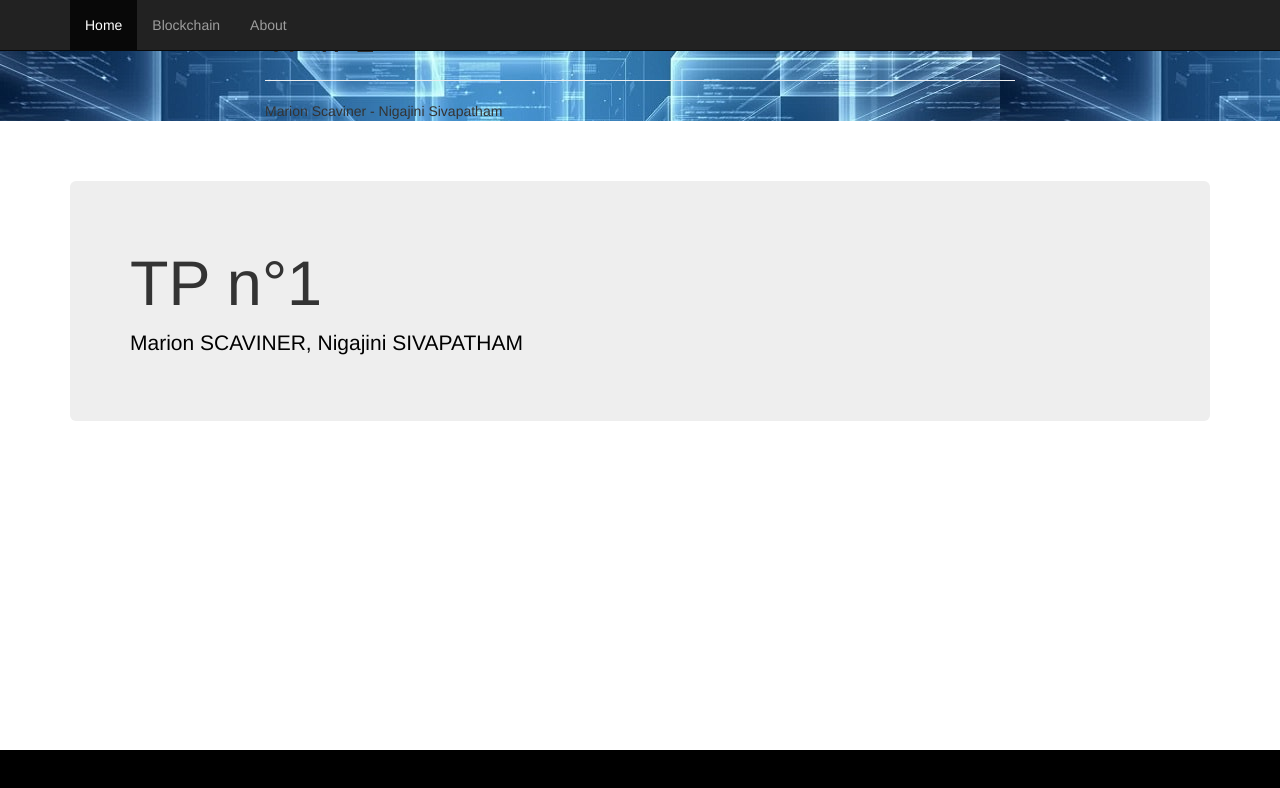
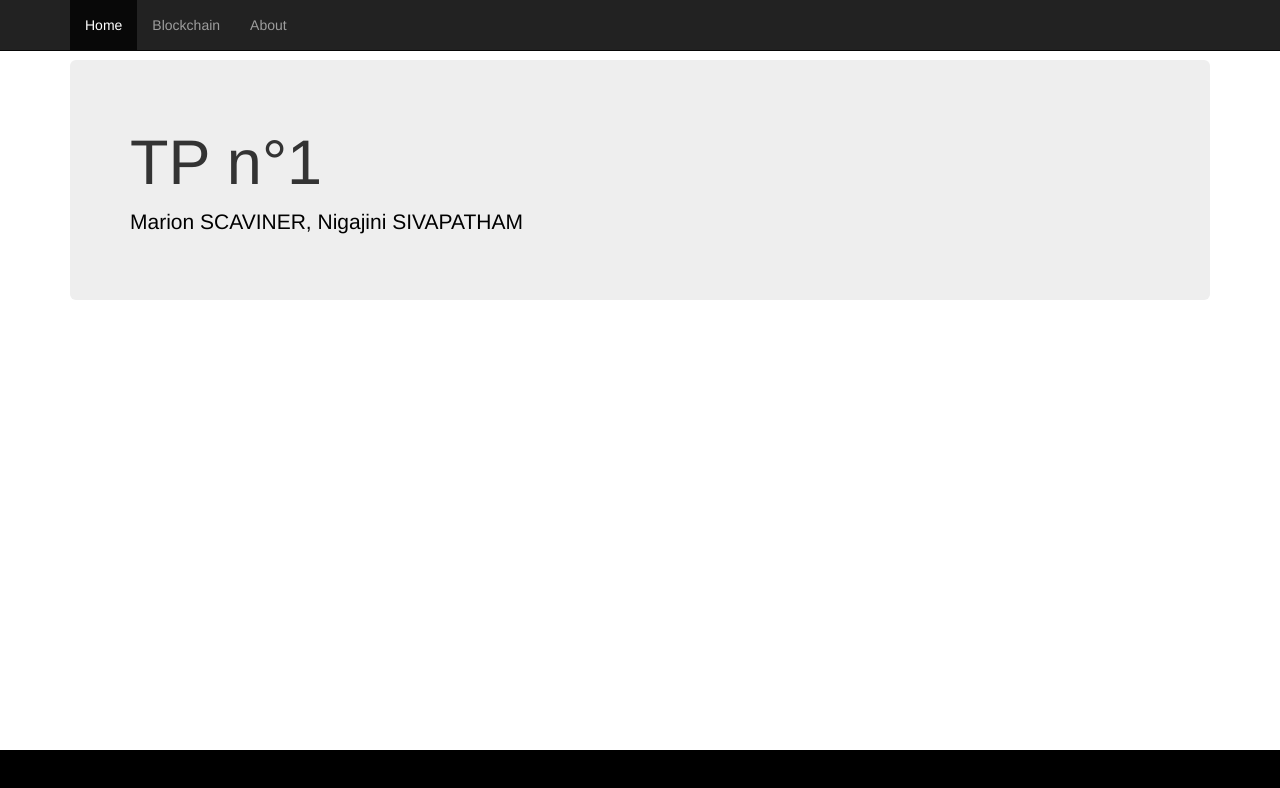
Before and after one commit to Marion1996/Marion1996.github.io, a plain HTML site: page index.html in a window 1280 px wide. Drawn offline with nearby package versions, Linux system fonts and the light colour scheme.

Commit message:
Update index.html

```diff
--- a/index.html
+++ b/index.html
@@ -29,22 +29,6 @@
 		</div>
 	</nav>
 
-
-	<header class="intro-header" style="background-image: url('img/blockchain-ledger.jpg')">
-        <div class="container">
-            <div class="row">
-                <div class="col-lg-8 col-lg-offset-2 col-md-10 col-md-offset-1">
-                    <div class="site-heading">
-                        <h1>TP n°1</h1>
-                        <hr class="small">
-                        <span class="subheading">Marion Scaviner - Nigajini Sivapatham</span>
-                    </div>
-                </div>
-            </div>
-        </div>
-    	</header>
-
-
 	<div class="container theme-showcase" role="main">
 		<div class="jumbotron">
 			<h1>TP n°1</h1>
@@ -60,7 +44,7 @@
 
 	<footer class="footer">
 		<div class="container">
-			<a title="Made by">Made by Marion Scavine</a>
+			<ul title="Made by">Made by Marion Scaviner ESILV</ul>
 		</div>
 	</footer>
 
```
